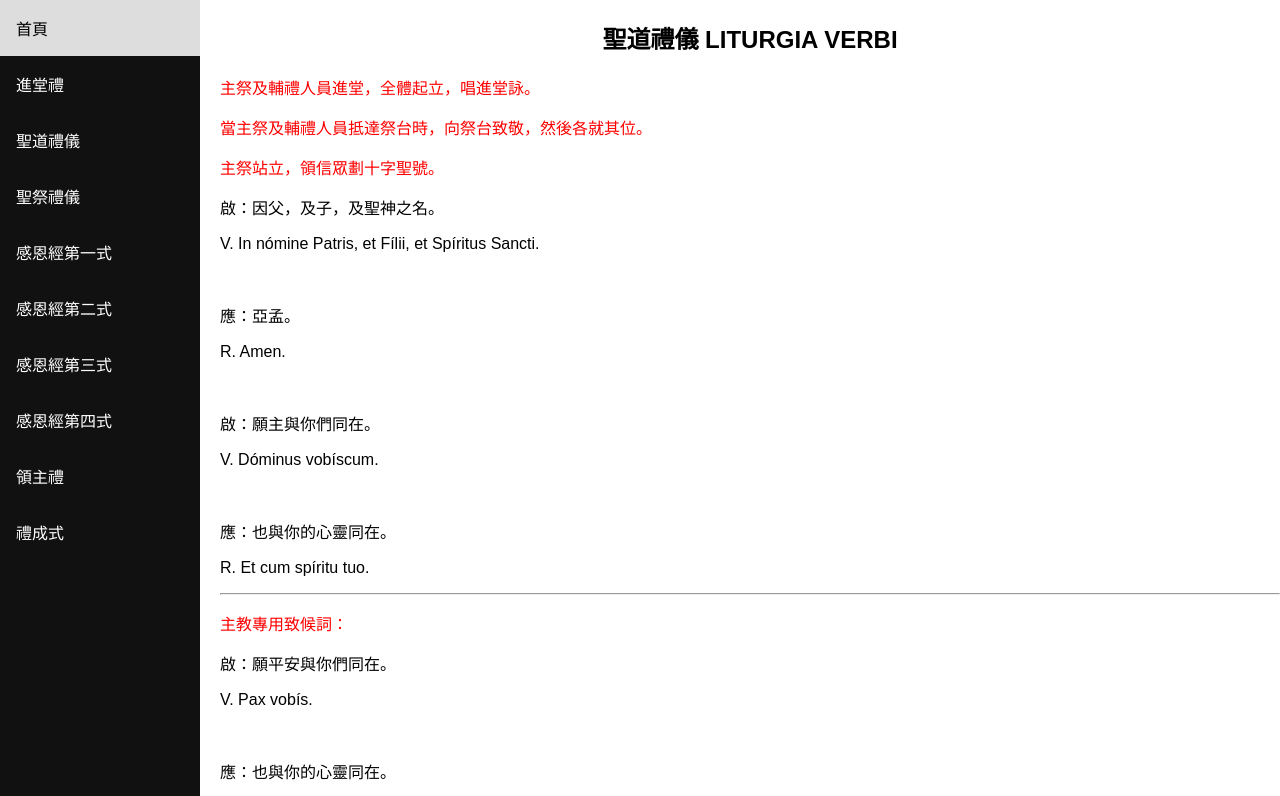
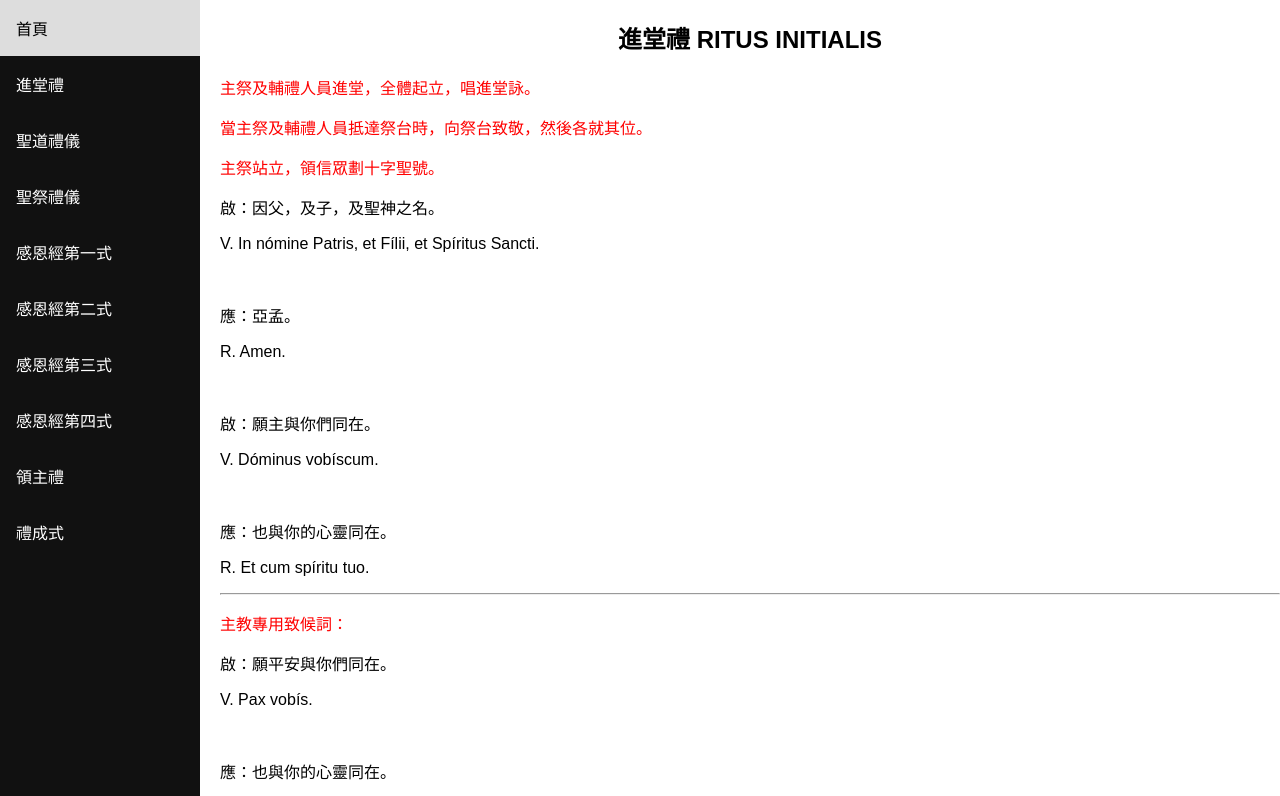
Before and after one commit to cyrillusmariae/ordo-missae, a plain HTML site: page ritus-initialis.html in a window 1280 px wide. Shown: the top 796 px of the page. Drawn offline with Linux system fonts and the light colour scheme.

Commit message:
Update ritus-initialis.html

```diff
--- a/ritus-initialis.html
+++ b/ritus-initialis.html
@@ -65,7 +65,7 @@ body {
 
 <div class="content">
   <div style="text-align: center;">
-    <h2>聖道禮儀 LITURGIA VERBI</h2>
+    <h2>進堂禮 RITUS INITIALIS</h2>
   </div>
   <p><div style="color: red;">主祭及輔禮人員進堂，全體起立，唱進堂詠。</div></p>
   <p><div style="color: red;">當主祭及輔禮人員抵達祭台時，向祭台致敬，然後各就其位。</div></p>
```
